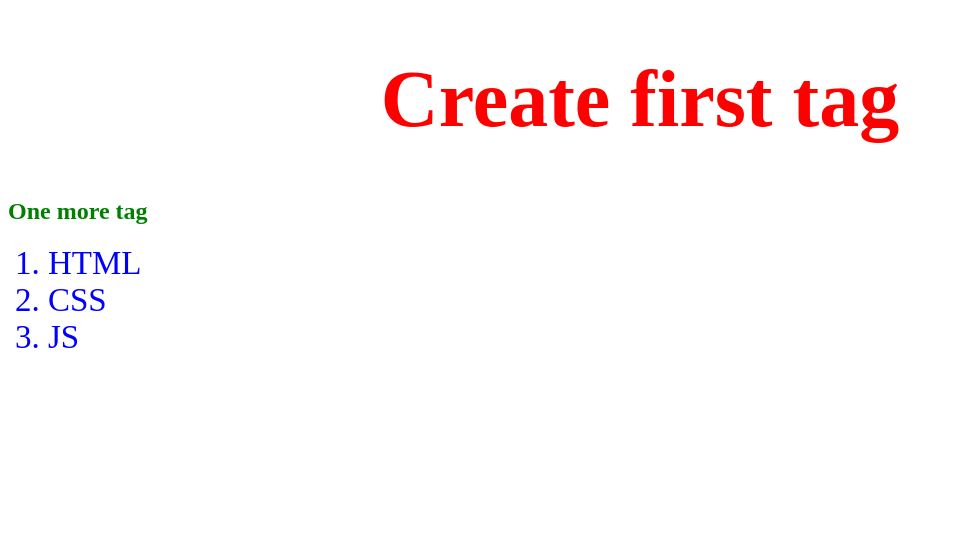
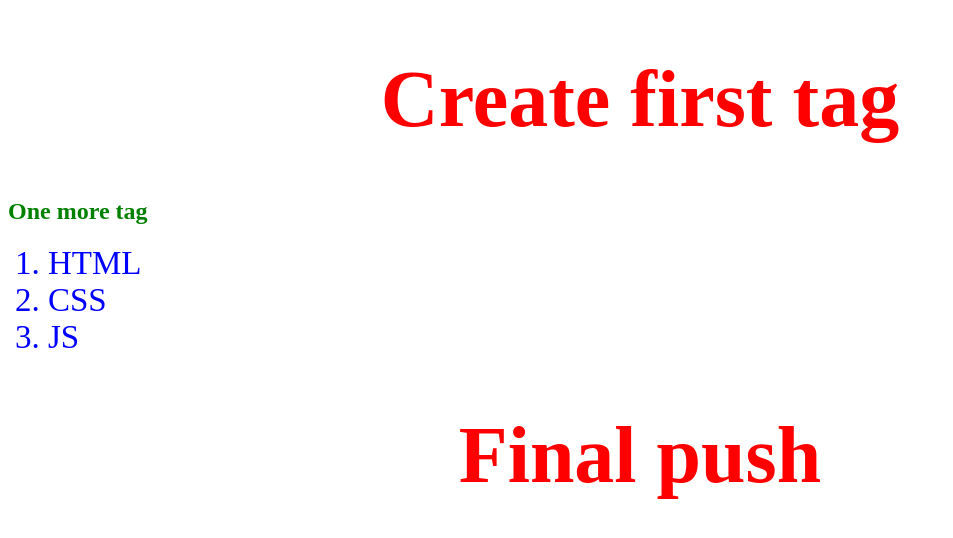
Before and after one commit to VolodymyrIvanovych/test, a plain HTML site: page index.html in a window 1280 px wide. Shown: the whole page, without its empty margins (0-953 px from the left). Drawn offline with Linux system fonts and the light colour scheme.

Commit message:
Final commit

```diff
--- a/index.html
+++ b/index.html
@@ -18,7 +18,7 @@
         <li>CSS</li>
         <li>JS</li>
     </ol>
-
+    <h1>Final push</h1>
 </body>
 
 </html>
```
